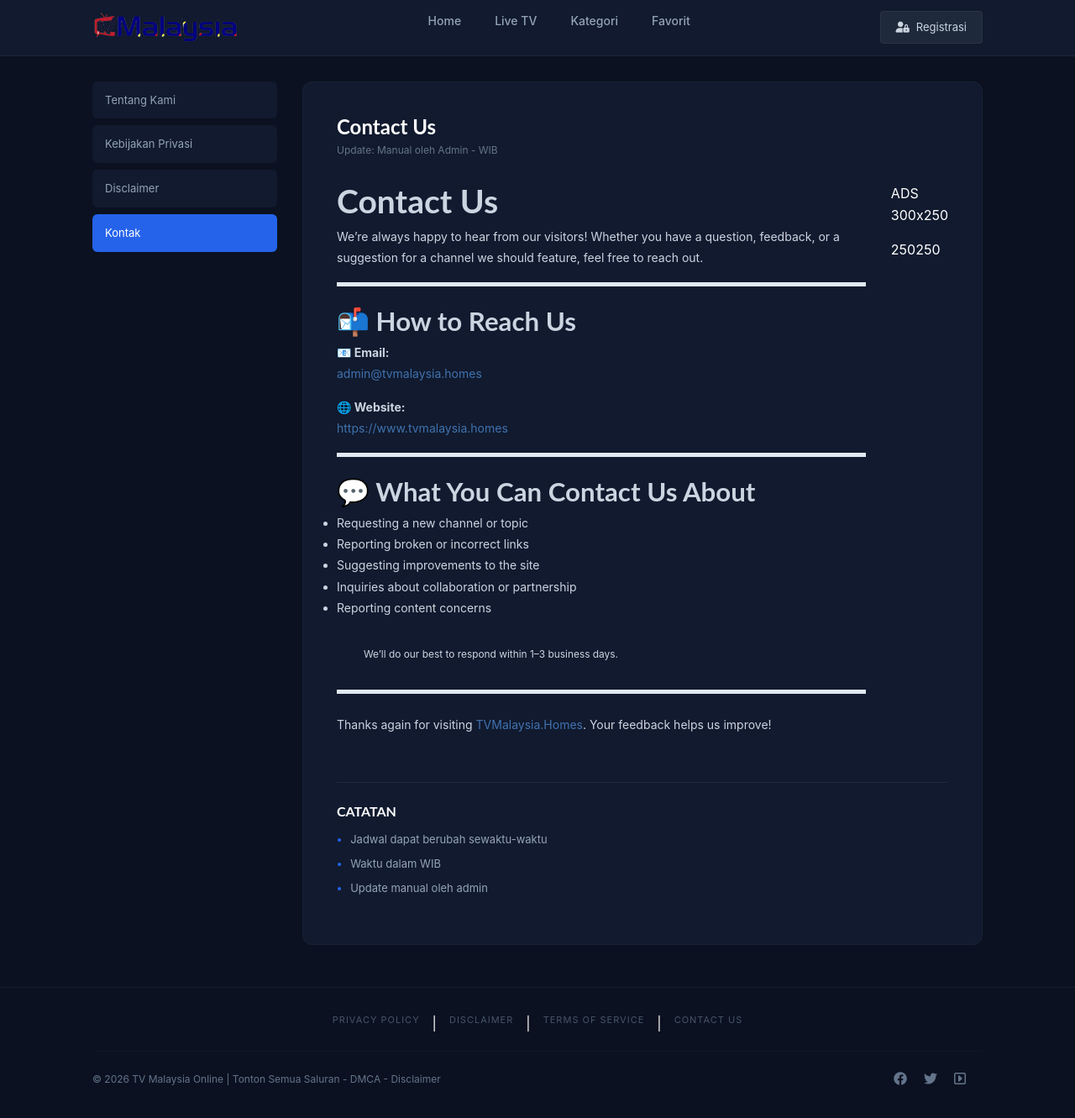
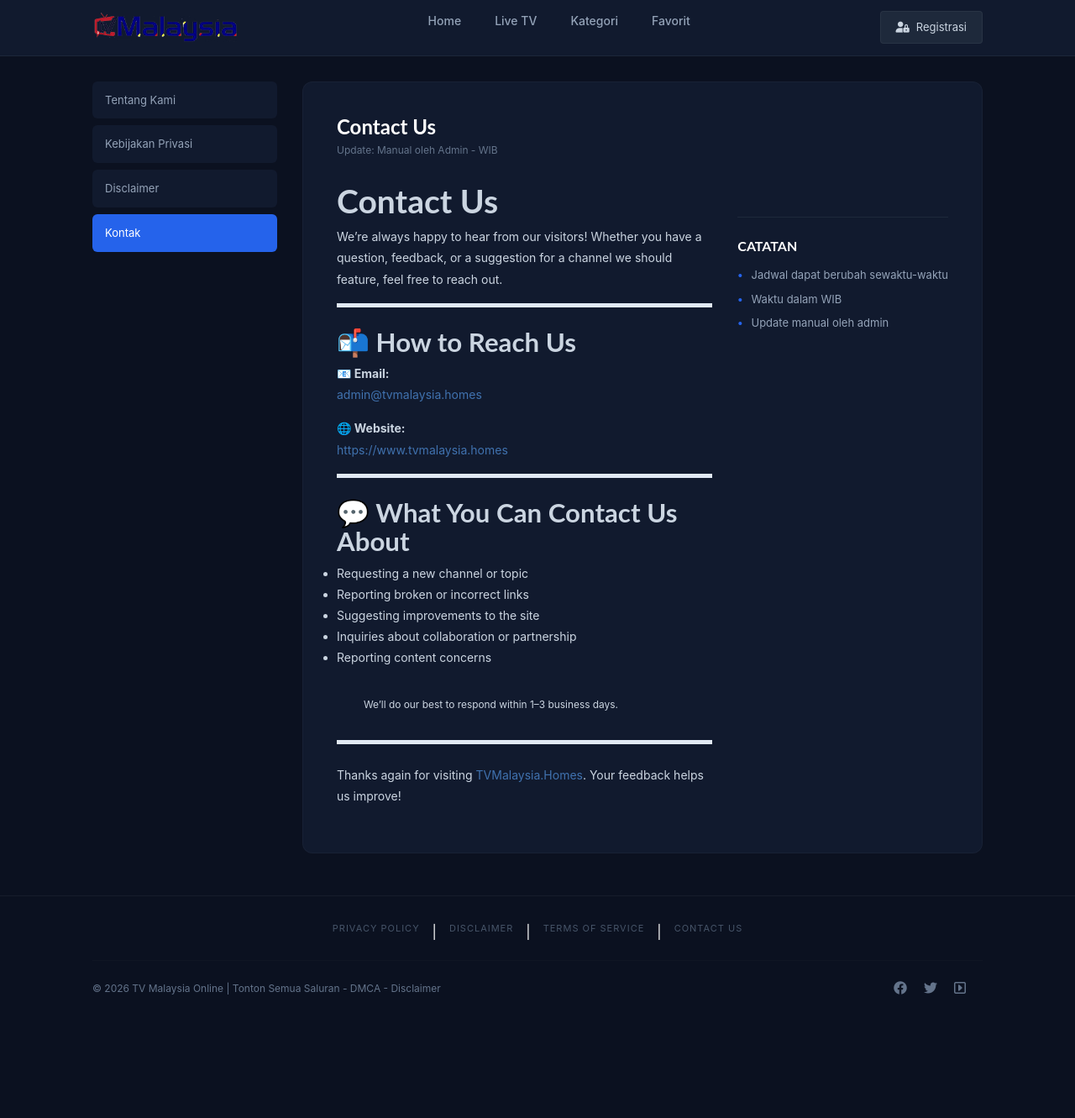
Before and after one commit to blogmega/blog1, a Jekyll site: the page built from pages/contact.md, in a window 1280 px wide and 1360 px high. Shown: the top 1331 px of the window at 84% size. Built offline with Jekyll 4.4.1, drawn with Linux system fonts in a browser that asks for light colours.

Commit message:
Update page.html

```diff
--- a/_layouts/page.html
+++ b/_layouts/page.html
@@ -26,16 +26,6 @@
                     {{ content }}
                 </div>
 
-                <!-- Kotak Iklan Samping (Persis Gambar) -->
-                <div class="page-ads-box">
-                    <div class="ads-placeholder">
-                        <span>ADS</span>
-                        <p>300x250</p>
-                        <p>250250</p>
-                    </div>
-                </div>
-            </div>
-
             <!-- Bagian Catatan Bawah -->
             <section class="catatan-box">
                 <h4>CATATAN</h4>
```
